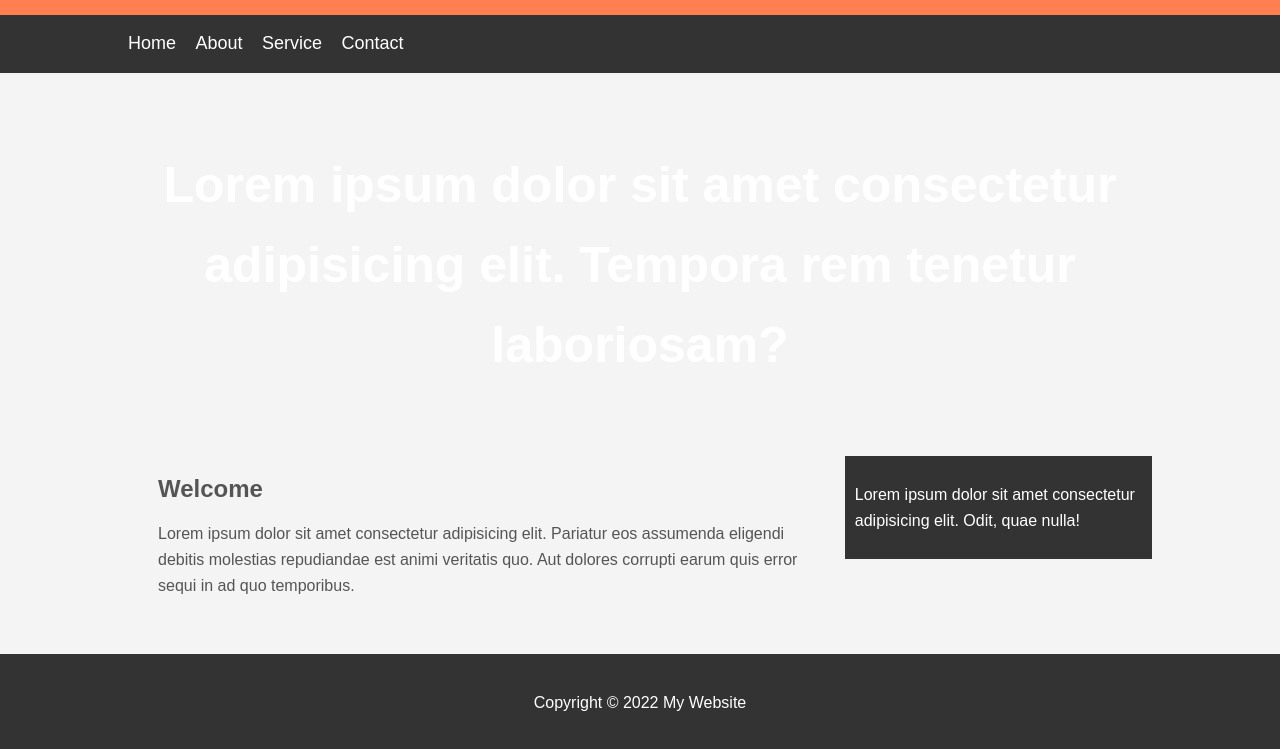
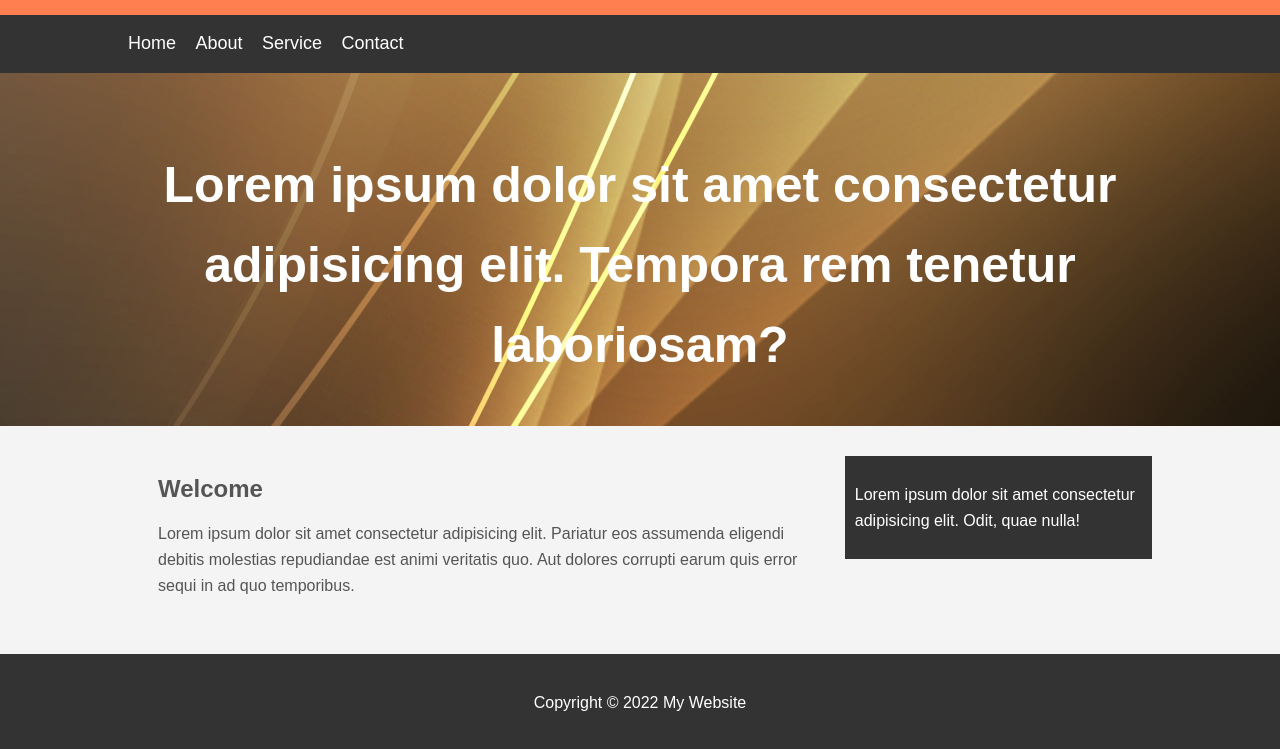
Before and after one commit to brentonmcd/mywebsiteCSS, a plain HTML site: page index.html in a window 1280 px wide. Shown: the part 53-802 px from the top of the page. Drawn offline with Linux system fonts and the light colour scheme.

Commit message:
Update stylemw.css

```diff
--- a/stylemw.css
+++ b/stylemw.css
@@ -41,7 +41,7 @@ body{
 }
 
 #showcase{
-    background-image:url('..showcase.jpg');
+    background-image:url('../mywebsitecss/showcase.jpg');
     background-position:center right;
     min-height:300px;
     margin-bottom:30px;
```
